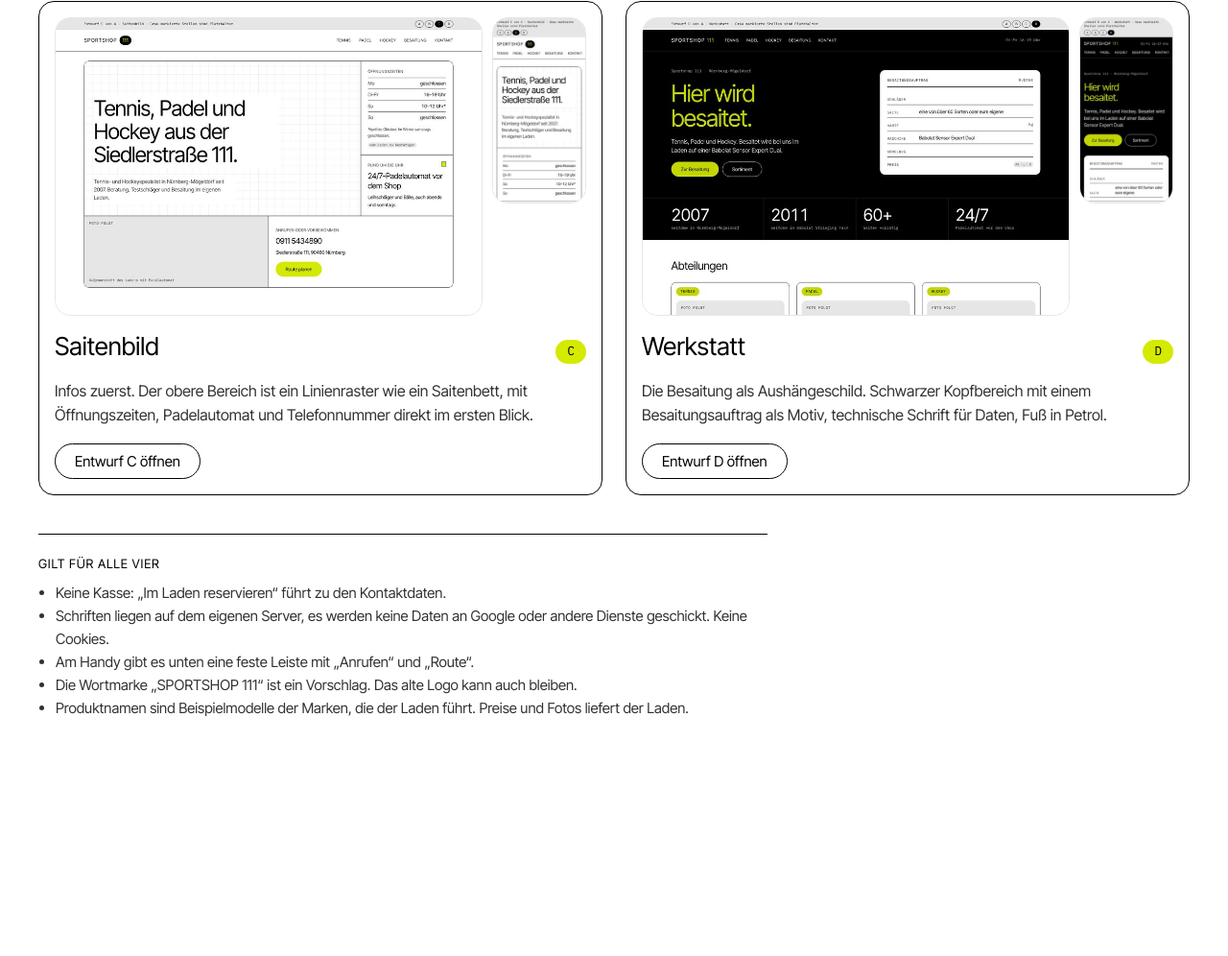
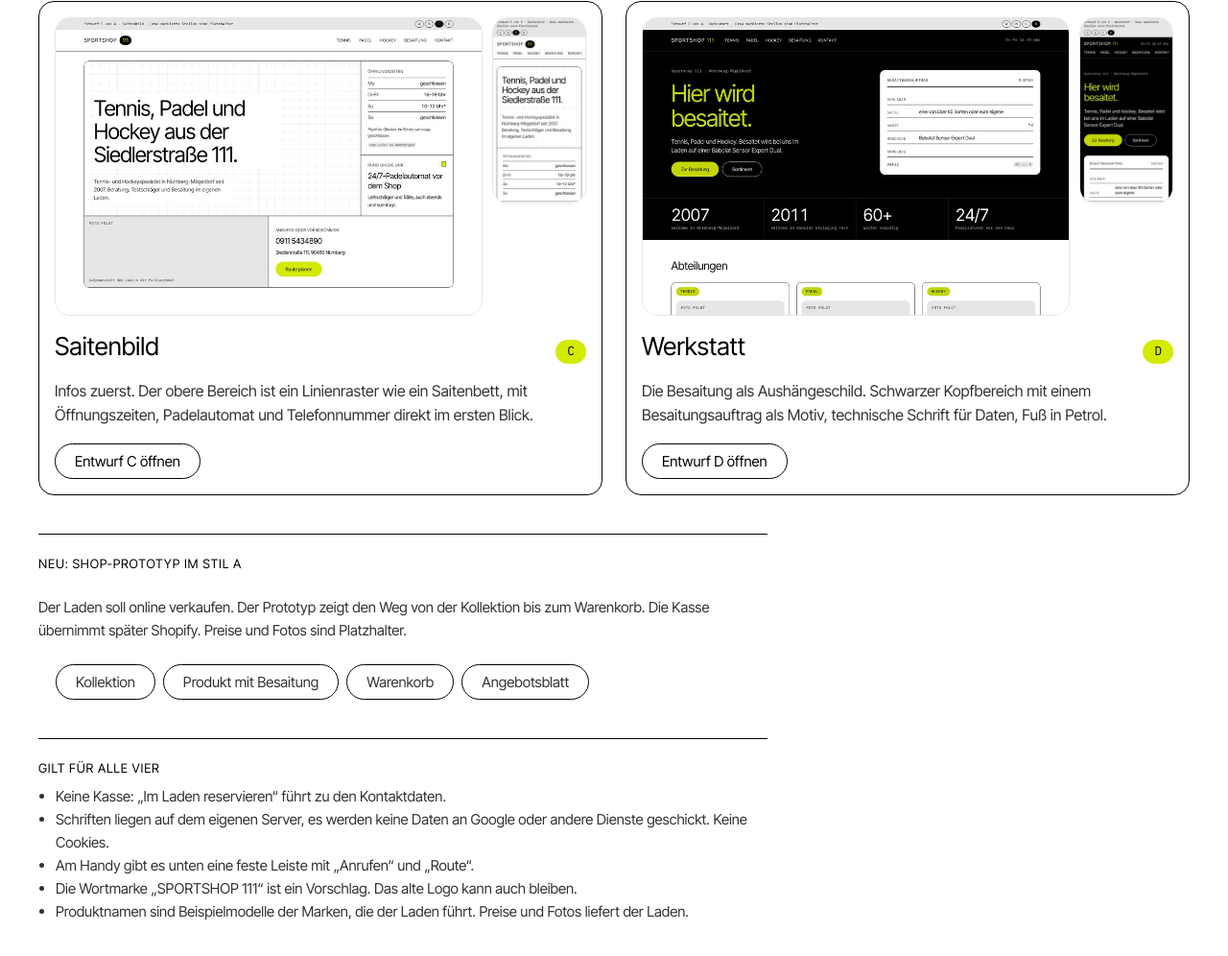
Before and after one commit to theofeldmann/sportshop111_website, a plain HTML site: page entwuerfe/index.html in a window 1280 px wide. Shown: the part 816-1812 px from the top of the page at 96% size. Before the commit the page ends 1638 px from the top, so only its background shows below. Drawn offline with Linux system fonts and the light colour scheme.

Commit message:
Übersicht: Shop-Prototyp verlinkt
Co-Authored-By: Claude Sonnet 5.5 <noreply@anthropic.com>
Claude-Session: https://claude.ai/code/session_01KHANbUeJ7eaTpSTaDVxDAu

```diff
--- a/entwuerfe/index.html
+++ b/entwuerfe/index.html
@@ -36,6 +36,9 @@ h2 { font-weight: 400; font-size: 26px; line-height: 1.2; margin: 0; }
 .hinweise h3 { font-weight: 400; font-size: 13px; letter-spacing: 0.06em; text-transform: uppercase; color: var(--fg); margin: 0; }
 .hinweise ul { margin: 0; padding-left: 18px; }
 @media (max-width: 760px) { .raster { grid-template-columns: 1fr; } .bilder img.mobil { width: 72px; } }
+.shoplinks { list-style: none; padding: 0; display: flex; flex-wrap: wrap; gap: 8px; margin-top: 8px; }
+.shoplinks .oeffnen { display: inline-block; color: inherit; text-decoration: none; }
+.shoplinks .oeffnen:hover, .shoplinks .oeffnen:focus-visible { background: var(--akzent); border-color: var(--akzent); }
 </style>
 </head>
 <body>
@@ -74,6 +77,17 @@ h2 { font-weight: 400; font-size: 26px; line-height: 1.2; margin: 0; }
     </a>
   </div>
 
+  <section class="hinweise shop">
+    <h3>Neu: Shop-Prototyp im Stil A</h3>
+    <p>Der Laden soll online verkaufen. Der Prototyp zeigt den Weg von der Kollektion bis zum Warenkorb. Die Kasse übernimmt später Shopify. Preise und Fotos sind Platzhalter.</p>
+    <ul class="shoplinks">
+      <li><a class="oeffnen" href="kollektion.html">Kollektion</a></li>
+      <li><a class="oeffnen" href="produkt.html">Produkt mit Besaitung</a></li>
+      <li><a class="oeffnen" href="warenkorb.html">Warenkorb</a></li>
+      <li><a class="oeffnen" href="angebot.html">Angebotsblatt</a></li>
+    </ul>
+  </section>
+
   <section class="hinweise">
     <h3>Gilt für alle vier</h3>
     <ul>
```
